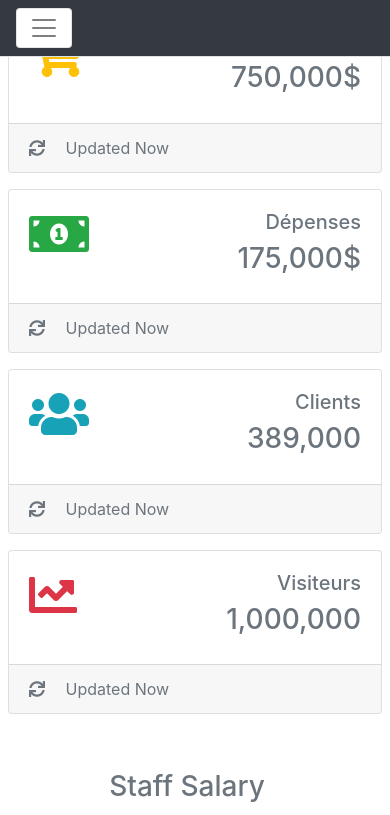
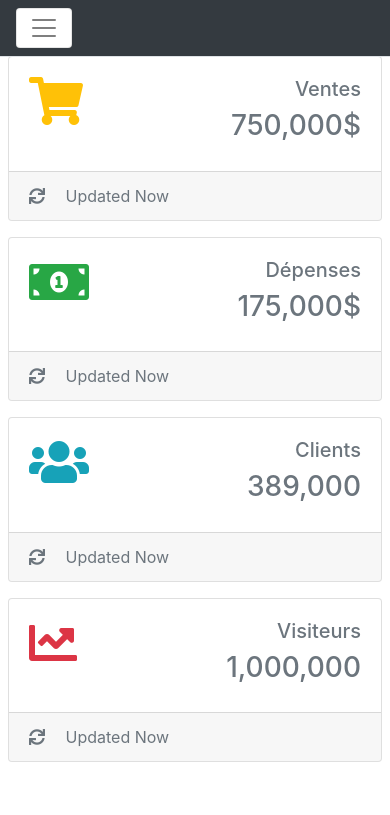
Before and after one commit to Vincent-Pisano/Vincent-Pisano.github.io, a plain HTML site: page index.html in a window 390 px wide. Shown: the top 815 px of the page. Drawn offline with nearby package versions, Linux system fonts and the light colour scheme.

Commit message:
Rectification margin objectif 3

```diff
--- a/index.html
+++ b/index.html
@@ -166,7 +166,7 @@
             <section>
                 <div class="container-fluid">
                     <div class="row">
-                        <div class="col-xl-10 col-lg-9 col-md-8 ml-auto mt-sm-5 mt-xl-0">
+                        <div class="col-xl-10 col-lg-9 col-md-8 ml-auto mt-5 mt-xl-0">
                             <div class="row pt-md-4 mt-md-3 mb-5">
                                 <div class="col-xl-3 col-sm-6 p-2">
                                     <div class="card card-common">
```
